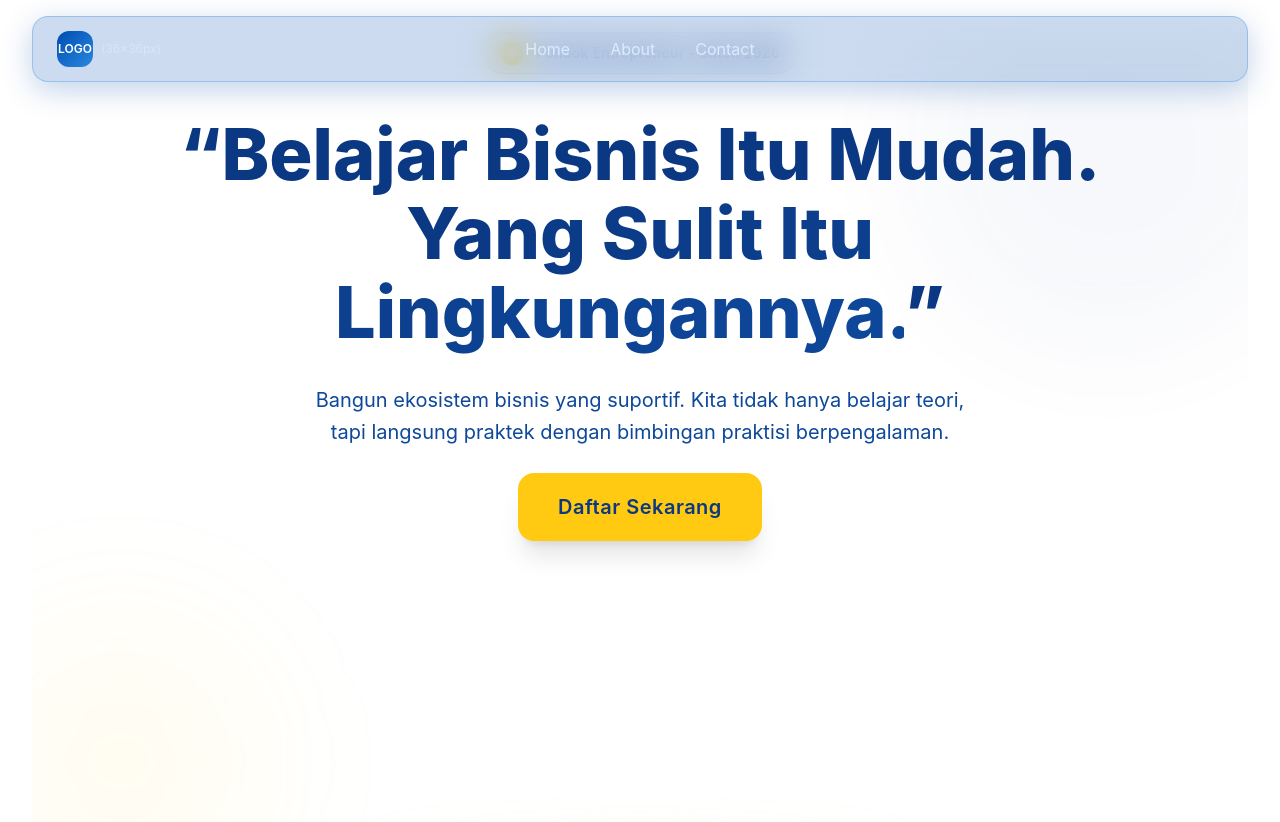
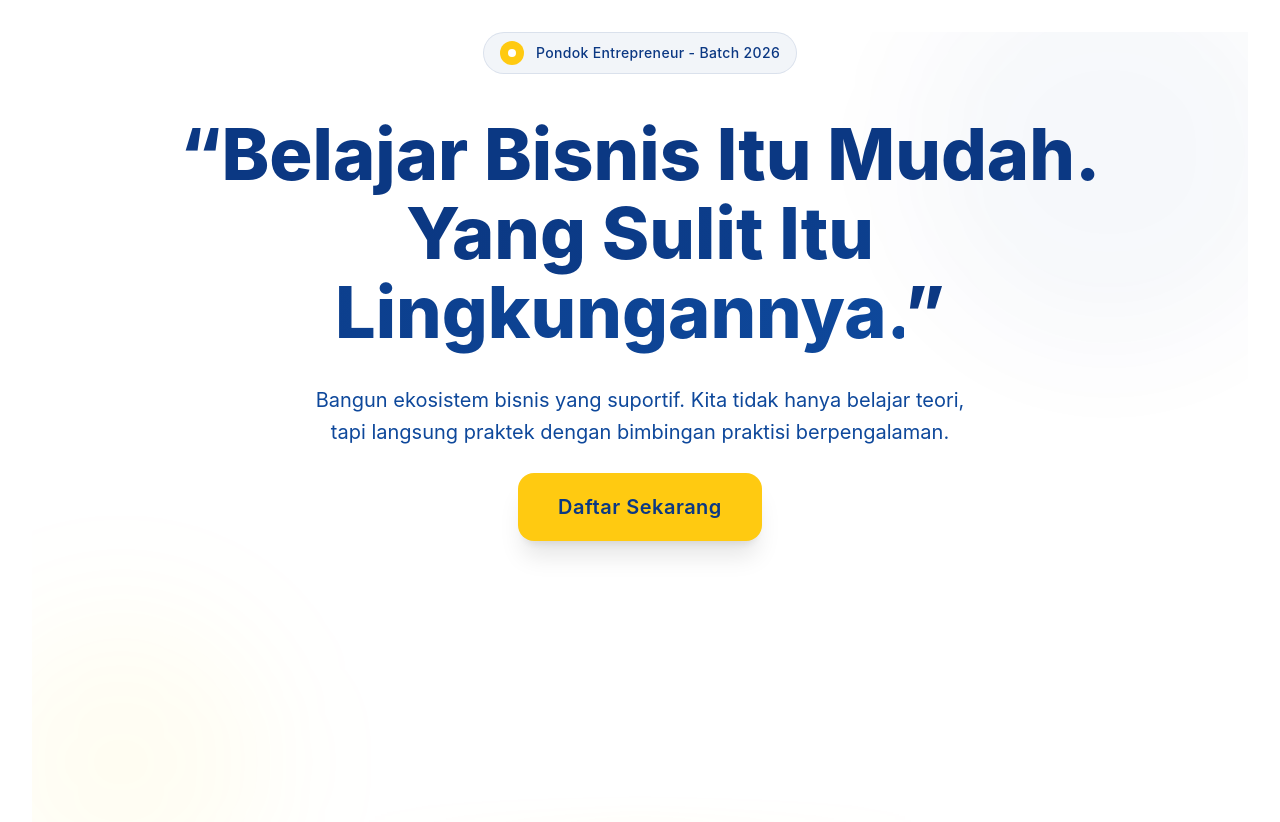
Before and after one commit to projectdanz/LP-pondokEntrepreneur, a React (Vite) app: page / in a window 1280 px wide. Shown: the top 822 px of the page. Built offline with nearby package versions, Linux system fonts and the light colour scheme.

Commit message:
feat: Implement scroll-aware navbar with pulsing dot indicators and dynamic styling.

```diff
--- a/src/components/Navbar.jsx
+++ b/src/components/Navbar.jsx
@@ -1,37 +1,70 @@
-import { useState } from "react";
+import { useState, useEffect } from "react";
+import "./styles/NavbarDotStyle.css";
 
 export default function Navbar() {
   const [open, setOpen] = useState(false);
+  const [active, setActive] = useState("Home");
+  const [isScrolled, setIsScrolled] = useState(false);
+
+  useEffect(() => {
+    const handleScroll = () => {
+      // Check if scrolled more than 45% of viewport height
+      if (window.scrollY > window.innerHeight * 0.45) {
+        setIsScrolled(true);
+      } else {
+        setIsScrolled(false);
+      }
+    };
+
+    window.addEventListener("scroll", handleScroll);
+    return () => window.removeEventListener("scroll", handleScroll);
+  }, []);
+
+  const navLinks = [
+    { name: "Home", href: "#" },
+    { name: "Program", href: "#" },
+    { name: "Tentang Kami", href: "#" },
+    { name: "Kontak", href: "#" },
+  ];
 
   return (
     <nav
-            className="
-                fixed top-4 left-1/2 -translate-x-1/2 z-50
-                w-[95%] max-w-7xl
-                backdrop-blur-lg
-                bg-[#014cb1]/20
-                border border-[#2a88df]/30
+      className={`
+                fixed top-6 left-1/2 -translate-x-1/2 z-50
+                w-[90%] max-w-5xl
+                backdrop-blur-xl
+                border
+                rounded-[2rem]
+                transition-all duration-700 cubic-bezier(0.4, 0, 0.2, 1)
+                ${
+                  isScrolled
+                    ? "bg-[#0e489b] border-[#0e489b]/20 shadow-[0_20px_50px_rgba(14,72,155,0.3)] h-16 opacity-100 translate-y-0"
+                    : "opacity-0 -translate-y-10 pointer-events-none"
+                }
+            `}
+    >
+      <div className="relative flex items-center h-full px-8">
+        {/* LEFT: Logo */}
+        <div className="flex items-center gap-3">
+          <div
+            className={`
+                            w-10 h-10
                             rounded-2xl
-                shadow-[0_8px_30px_rgba(1,76,177,0.25)]
-            "
+                            flex items-center justify-center
+                            shadow-lg transition-all duration-500
+                            ${isScrolled ? "bg-white" : "bg-gradient-to-br from-[#0e489b] to-[#0047ff]"}
+                        `}
           >
-            <div className="relative flex items-center h-16 px-4 md:px-6">
-
-                {/* LEFT: Logo / Icon placeholder */}
-                <div className="flex items-center gap-2">
-                    <div
-                        className="
-                            w-9 h-9
-                            rounded-xl
-                            bg-gradient-to-br from-[#014cb1] to-[#2a88df]
-                            flex items-center justify-center
-                            text-white text-xs font-semibold
-                        "
+            <span
+              className={`font-black text-xl italic leading-none transition-colors duration-500 ${isScrolled ? "text-[#0e489b]" : "text-white"}`}
             >
-                        LOGO
+              P.
+            </span>
           </div>
-                    <span className="hidden sm:block text-xs text-blue-100/70">
-                        (36×36px)
+          <span
+            className={`text-lg font-bold hidden sm:block transition-colors duration-500 ${isScrolled ? "text-white" : "bg-clip-text text-transparent bg-gradient-to-r from-[#0e489b] to-[#0047ff]"}`}
+          >
+            PONDOK PE
           </span>
         </div>
 
@@ -39,50 +72,101 @@ export default function Navbar() {
         <div
           className="
                         absolute left-1/2 -translate-x-1/2
-                        hidden md:flex gap-2
+                        hidden md:flex items-center gap-1
                     "
         >
-                    {["Home", "About", "Contact"].map((item) => (
+          {navLinks.map((item) => (
             <a
-                            key={item}
-                            href="#"
-                            className="
-                                px-4 py-2 rounded-lg
-                                text-blue-100
-                                transition-all duration-300
-                                hover:text-[#ffca07]
-                                hover:bg-white/10
-                                focus:outline-none
-                                focus:ring-2 focus:ring-[#ffca07]/70
-                                active:scale-95
-                            "
+              key={item.name}
+              href={item.href}
+              onClick={() => setActive(item.name)}
+              className={`
+        relative px-6 py-2 rounded-xl
+        text-sm font-semibold tracking-wide
+        transition-all duration-300 group
+        ${
+          isScrolled
+            ? active === item.name
+              ? "text-white"
+              : "text-white/70 hover:text-white"
+            : active === item.name
+              ? "text-[#0e489b]"
+              : "text-[#0e489b]/70 hover:text-[#0e489b]"
+        }
+        `}
             >
-                            {item}
+              {/* Hover background */}
+              <span
+                className={`
+            absolute inset-0 scale-75 opacity-0
+            group-hover:scale-100 group-hover:opacity-100
+            transition-all duration-300 rounded-xl
+            ${isScrolled ? "bg-white/10" : "bg-[#0e489b]/5"}
+        `}
+              />
+
+              {/* Text */}
+              <span className="relative z-10">{item.name}</span>
+
+              {/* DOT INDICATOR */}
+              <div
+                className={`
+            absolute left-1/2 -translate-x-1/2
+            flex gap-1
+            transition-opacity duration-300
+            ${
+              active === item.name
+                ? "opacity-100"
+                : "opacity-0 group-hover:opacity-100"
+            }
+        `}
+              >
+                <span className="dot dot-1" />
+                <span className="dot dot-2" />
+                <span className="dot dot-3" />
+              </div>
             </a>
           ))}
         </div>
 
-                {/* RIGHT: Hamburger (Mobile) */}
+        {/* RIGHT: CTA Button (Desktop) */}
+        <div className="hidden md:block ml-auto">
+          <button
+            className={`
+                        px-6 py-2.5 rounded-xl font-bold text-sm transition-all duration-300 shadow-md active:scale-95
+                        ${
+                          isScrolled
+                            ? "bg-white text-[#0e489b] hover:bg-[#ffc80f] hover:text-[#0e489b]"
+                            : "bg-[#0e489b] text-white hover:bg-[#0047ff] hover:shadow-[#0047ff]/30"
+                        }
+                    `}
+          >
+            Mulai Sekarang
+          </button>
+        </div>
+
+        {/* MOBILE: Hamburger */}
         <button
           onClick={() => setOpen(!open)}
-                    className="
+          className={`
                         ml-auto md:hidden
-                        w-10 h-10
+                        w-12 h-12
                         flex items-center justify-center
-                        rounded-xl
-                        text-blue-100
-                        hover:text-[#ffca07]
-                        hover:bg-white/10
-                        focus:outline-none
-                        focus:ring-2 focus:ring-[#ffca07]/70
-                        transition
-                    "
+                        rounded-2xl
+                        transition-all duration-300
+                        ${isScrolled ? "text-white hover:bg-white/10" : "text-[#0e489b] hover:bg-[#0e489b]/10"}
+                    `}
         >
-                    <span className="sr-only">Toggle menu</span>
-                    <div className="space-y-1.5">
-                        <span className="block w-6 h-0.5 bg-current" />
-                        <span className="block w-6 h-0.5 bg-current" />
-                        <span className="block w-6 h-0.5 bg-current" />
+          <div className="relative w-6 h-5">
+            <span
+              className={`absolute left-0 w-6 h-0.5 bg-current transition-all duration-300 ${open ? "top-2.5 rotate-45" : "top-0"}`}
+            />
+            <span
+              className={`absolute left-0 top-2.5 w-6 h-0.5 bg-current transition-all duration-300 ${open ? "opacity-0" : "opacity-100"}`}
+            />
+            <span
+              className={`absolute left-0 w-6 h-0.5 bg-current transition-all duration-300 ${open ? "top-2.5 -rotate-45" : "top-5"}`}
+            />
           </div>
         </button>
       </div>
@@ -91,35 +175,37 @@ export default function Navbar() {
       <div
         className={`
                     md:hidden
-                    overflow-hidden transition-all duration-300
-                    ${open ? "max-h-60 opacity-100" : "max-h-0 opacity-0"}
+                    overflow-hidden transition-all duration-500 ease-in-out
+                    ${open ? "max-h-80 opacity-100" : "max-h-0 opacity-0"}
+                    ${isScrolled ? "bg-[#0e489b]" : "bg-white"}
+                    rounded-b-[2rem]
                 `}
       >
-                <div
-                    className="
-                        px-4 pb-4 pt-2
-                        flex flex-col gap-2
-                        bg-[#014cb1]/30
-                        backdrop-blur-md
-                        border-t border-[#2a88df]/30
-                    "
+        <div className="px-6 pb-8 pt-2 flex flex-col gap-2">
+          {navLinks.map((item) => (
+            <a
+              key={item.name}
+              href={item.href}
+              onClick={() => {
+                setActive(item.name);
+                setOpen(false);
+              }}
+              className={`
+                                px-6 py-4 rounded-2xl
+                                text-base font-bold
+                                transition-all duration-300
+                                ${
+                                  active === item.name
+                                    ? isScrolled
+                                      ? "bg-white text-[#0e489b]"
+                                      : "bg-[#0e489b] text-white"
+                                    : isScrolled
+                                      ? "text-white/80 hover:bg-white/10"
+                                      : "text-[#0e489b] hover:bg-[#0e489b]/5"
+                                }
+                            `}
             >
-                    {["Home", "About", "Contact"].map((item) => (
-                        <a
-                            key={item}
-                            href="#"
-                            className="
-                                px-4 py-3 rounded-xl
-                                text-blue-100
-                                transition-all duration-300
-                                hover:text-[#ffca07]
-                                hover:bg-white/10
-                                focus:outline-none
-                                focus:ring-2 focus:ring-[#ffca07]/70
-                                active:scale-[0.98]
-                            "
-                        >
-                            {item}
+              {item.name}
             </a>
           ))}
         </div>
--- /dev/null
+++ b/src/components/styles/NavbarDotStyle.css
@@ -0,0 +1,38 @@
+.dot {
+    width: 6px;
+    height: 6px;
+    border-radius: 9999px;
+    background-color: #ffc80f;
+    animation: dotPulse 1.4s infinite ease-in-out both;
+}
+
+.dot-1 {
+    animation-delay: 0s;
+}
+
+.dot-2 {
+    animation-delay: 0.2s;
+}
+
+.dot-3 {
+    animation-delay: 0.4s;
+}
+
+@keyframes dotPulse {
+    0% {
+        transform: scale(0.6);
+        opacity: 0.4;
+    }
+    30% {
+        transform: scale(1);
+        opacity: 1;
+    }
+    60% {
+        transform: scale(0.6);
+        opacity: 0.4;
+    }
+    100% {
+        transform: scale(0.6);
+        opacity: 0.4;
+    }
+}
```
Lines whose indentation alone changed are shown as unchanged.
